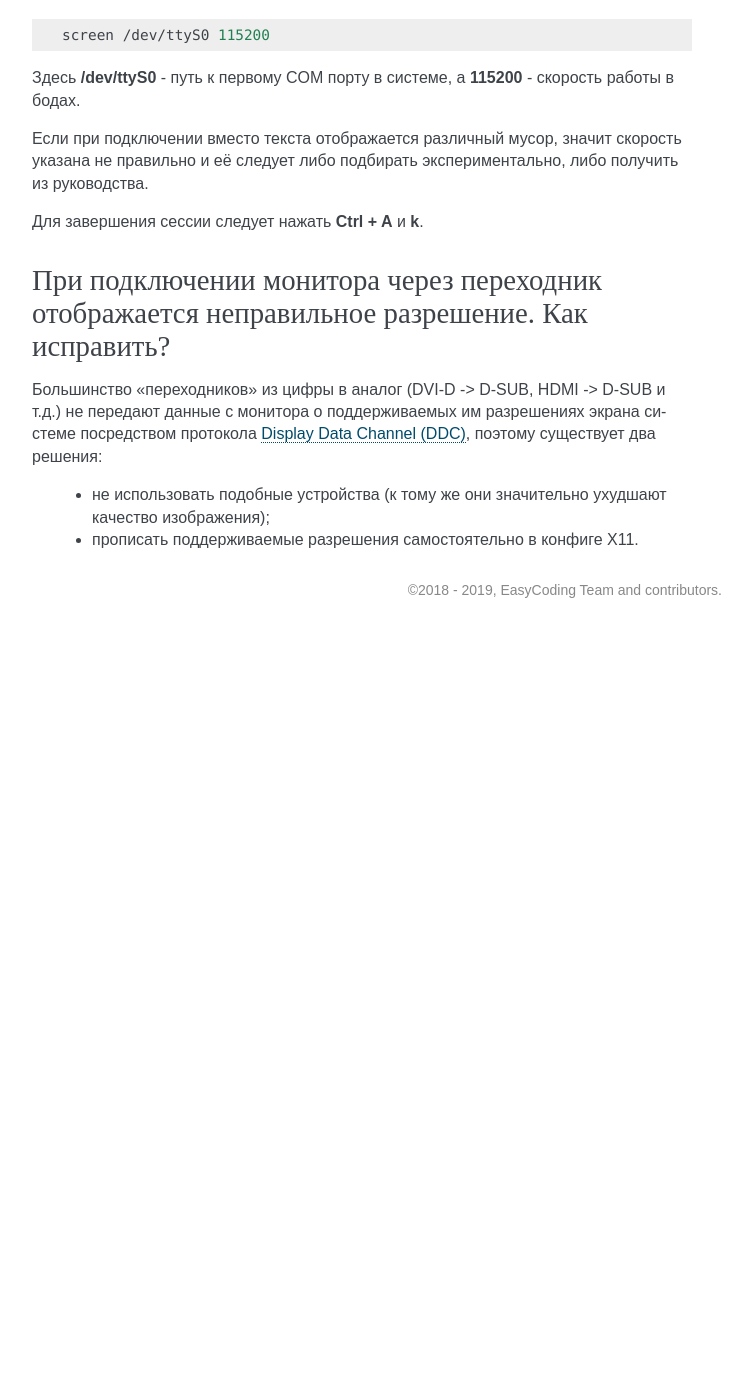
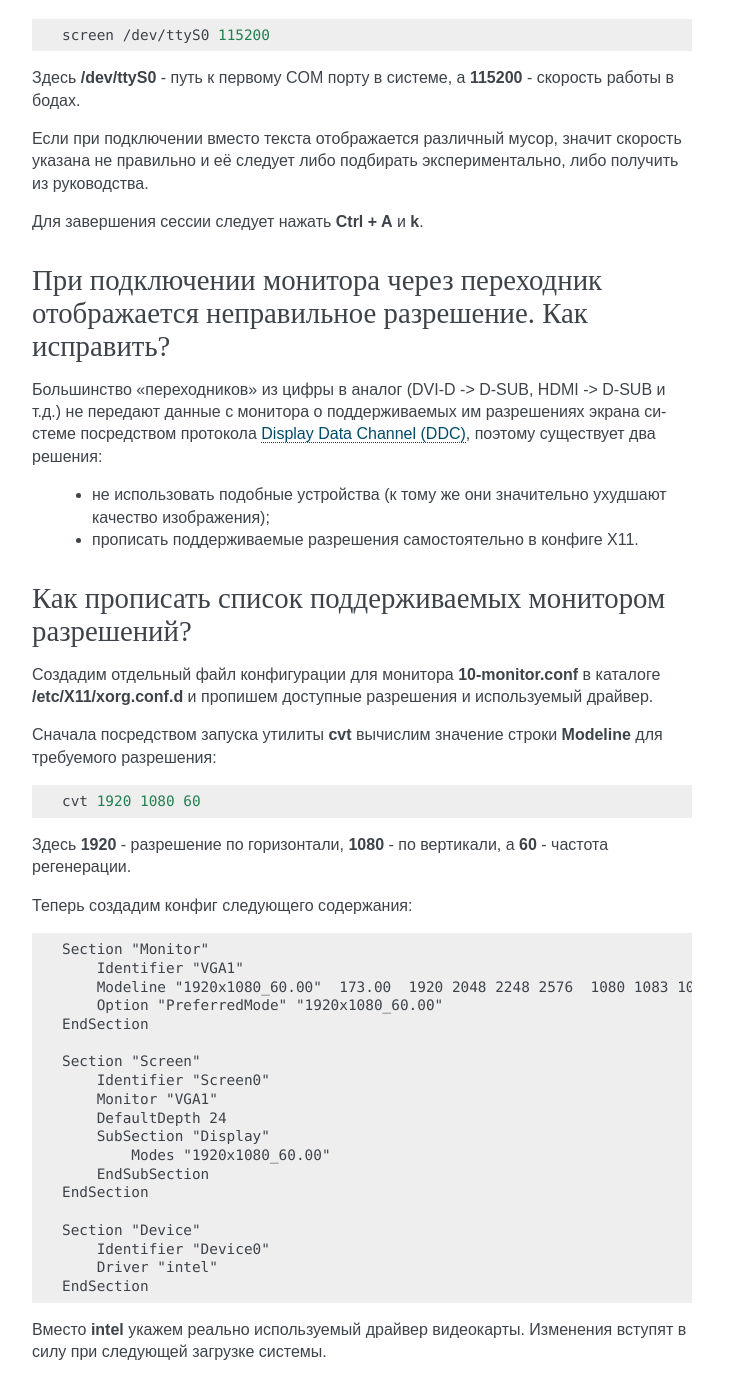
Before and after one commit to RussianFedora/FAQ, a Sphinx documentation site: the page built from source/hardware.rst, in a window 1280 px wide and 1400 px high, scrolled down 3810 px. Shown: the whole window, without its empty margins (388-1140 px from the left). Built offline with Sphinx 7.4.7, drawn with Linux system fonts in a browser that asks for light colours; before the commit the page ends 4438 px from its top, so only the background shows below that; some of the changed text lies outside the part shown.

Commit message:
Added question about manually setting screen resolution for X11.

```diff
--- a/source/hardware.rst
+++ b/source/hardware.rst
@@ -233,3 +233,45 @@
 
  * не использовать подобные устройства (к тому же они значительно ухудшают качество изображения);
  * прописать поддерживаемые разрешения самостоятельно в конфиге X11.
+
+.. index:: monitor, resolution, xorg, x11
+.. _x11-resulutions:
+
+Как прописать список поддерживаемых монитором разрешений?
+============================================================
+
+Создадим отдельный файл конфигурации для монитора **10-monitor.conf** в каталоге **/etc/X11/xorg.conf.d** и пропишем доступные разрешения и используемый драйвер.
+
+Сначала посредством запуска утилиты **cvt** вычислим значение строки **Modeline** для требуемого разрешения:
+
+.. code-block:: bash
+
+    cvt 1920 1080 60
+
+Здесь **1920** - разрешение по горизонтали, **1080** - по вертикали, а **60** - частота регенерации.
+
+Теперь создадим конфиг следующего содержания:
+
+.. code-block:: text
+
+    Section "Monitor"
+        Identifier "VGA1"
+        Modeline "1920x1080_60.00"  173.00  1920 2048 2248 2576  1080 1083 1088 1120 -hsync +vsync
+        Option "PreferredMode" "1920x1080_60.00"
+    EndSection
+
+    Section "Screen"
+        Identifier "Screen0"
+        Monitor "VGA1"
+        DefaultDepth 24
+        SubSection "Display"
+            Modes "1920x1080_60.00"
+        EndSubSection
+    EndSection
+
+    Section "Device"
+        Identifier "Device0"
+        Driver "intel"
+    EndSection
+
+Вместо **intel** укажем реально используемый драйвер видеокарты. Изменения вступят в силу при следующей загрузке системы.
```
